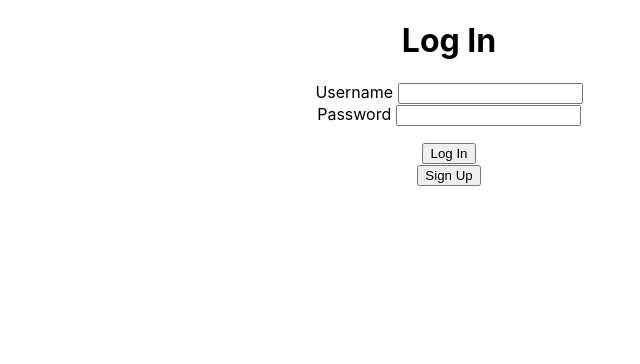
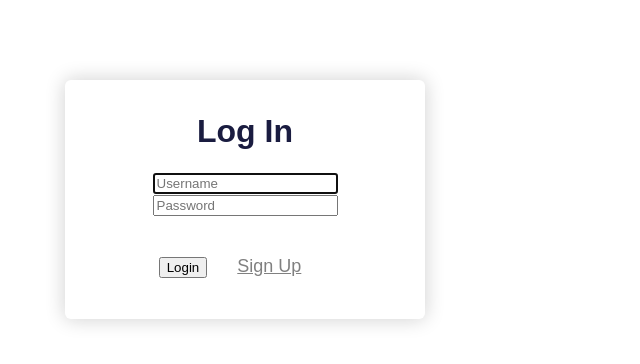
Before and after one commit to JsnDong/cse308_hw1_stratego, a React (Create React App) app in the folder stratego/: page /login in a window 1280 px wide. Shown: the top 364 px of the page, without its empty margins (191-831 px from the left). Built offline with nearby package versions, Linux system fonts and the light colour scheme.

Commit message:
Added simple style for login page using bootstrap

```diff
--- a/stratego/src/components/login.jsx
+++ b/stratego/src/components/login.jsx
@@ -1,6 +1,7 @@
 import React, { Component } from 'react';
 import { Redirect, Link } from 'react-router-dom';
-
+import { Button, FormGroup, FormControl, FormLabel, ControlLabel } from "react-bootstrap";
+import '../style/loginStyle.css';
 
 class login extends Component {
 	constructor(props) {
@@ -48,37 +49,42 @@ class login extends Component {
 		} else {
 			const errorMessage = this.state.errors;
 			return (
-				<div className="login_div">
-					<h1>Log In</h1>
-					<div className="container">
+					<div className="Login">
+					<div className="box-container">
+					<h1 className="Title">Log In</h1>
 						<form className="login_form" onSubmit={this.handleSubmit}>
-							Username{' '}
-							<input
-								name="username"
+							<FormGroup controlId="email" bsSize="large">
+								<FormControl
+								autoFocus
 								type="text"
+								placeholder="Username"
 								onChange={(e) => this.handleCredentialChange(e, 'username')}
 								required
-							/>
-							<br />
-							Password{' '}
-							<input
-								className="password_login"
-								name="password"
+								/>
+							</FormGroup>
+							<FormGroup controlId="password" bsSize="large">
+								<FormControl
+								onChange={(e) => this.handleCredentialChange(e, 'password')}
 								type="password"
-								onChange={(e) => this.handleCredentialChange(e, 'password')}
+								placeholder="Password"
 								required
-							/>
-							<br />
+								/>
+							</FormGroup>
 							<p> {errorMessage}</p>
-							<button type="submit" className="btn btn-secondary">
-								Log In
-							</button>
+							<Button
+								block
+								bsSize="large"
+								type="submit"
+							>
+								Login
+							</Button>
+							<Link to="/sign_up">
+								<button className="signup-btn" >Sign Up</button>
+							</Link>
 						</form>
-						<Link to="/sign_up">
-							<button className="btn btn-secondary">Sign Up</button>
-						</Link>
+						</div>
 					</div>
-				</div>
+
 			);
 		}
 	}
--- /dev/null
+++ b/stratego/src/style/loginStyle.css
@@ -0,0 +1,82 @@
+
+@media all and (min-width: 480px) {
+  .Login {
+    padding: 60px 0;
+  }
+
+  .Login form {
+    margin: 0 auto;
+    max-width: 320px;
+  }
+}
+
+.box-container {
+  position: absolute;
+  top: 10%;
+  left: 20%;
+  display: flex;
+  justify-self: center;
+  flex-direction: column;
+  max-width: 35em;
+  min-width: 21em;
+  box-shadow: 0px 0px 20px 0px rgba(15, 15, 15, 0.2);
+  border-radius: 6px;
+  padding: 12px;
+}
+
+.InputContainer {
+    width: 100%;
+    height: 56px;
+    border-radius: 4px;
+    position: relative;
+    background-color: rgba(255,255,255,0.3);
+    transition: 0.3s all;
+  }
+
+.TextInput {
+  width: 70%;
+  height: 40px;
+  border-radius: 5px;
+  border-width: 0.5;
+  border-color: lightgrey;
+  font-size: 18px;
+}
+
+.login-btn {
+  padding: 4px 30px;
+  /* background-color: #417cef; */
+  border: 0;
+  font-size: 18px;
+  border-radius: 3px;
+  font-family: Oxygen, sans-serif;
+  background-color: rgba(17, 19, 56, 0.959);
+  color: white;
+  margin-top: 20px;
+  transition: background-color 0.3s ease-out;
+  cursor: pointer;
+}
+
+.signup-btn {
+  padding: 4px 30px 30px;
+  /* background-color: #417cef; */
+  border: 0;
+  font-size: 18px;
+  border-radius: 3px;
+  font-family: Oxygen, sans-serif;
+  background-color: transparent;
+  margin-top: 20px;
+  transition: background-color 0.3s ease-out;
+  cursor: pointer;
+  font-size: 19;
+  font-family: Oxygen, sans-serif;
+  font-weight: lighter;
+  text-decoration:underline;
+  color: grey;
+}
+
+.Title {
+  font-size: 19;
+  font-family: Oxygen, sans-serif;
+  font-weight: 'bold';
+  color: rgba(17, 19, 56, 0.959);
+}
```
